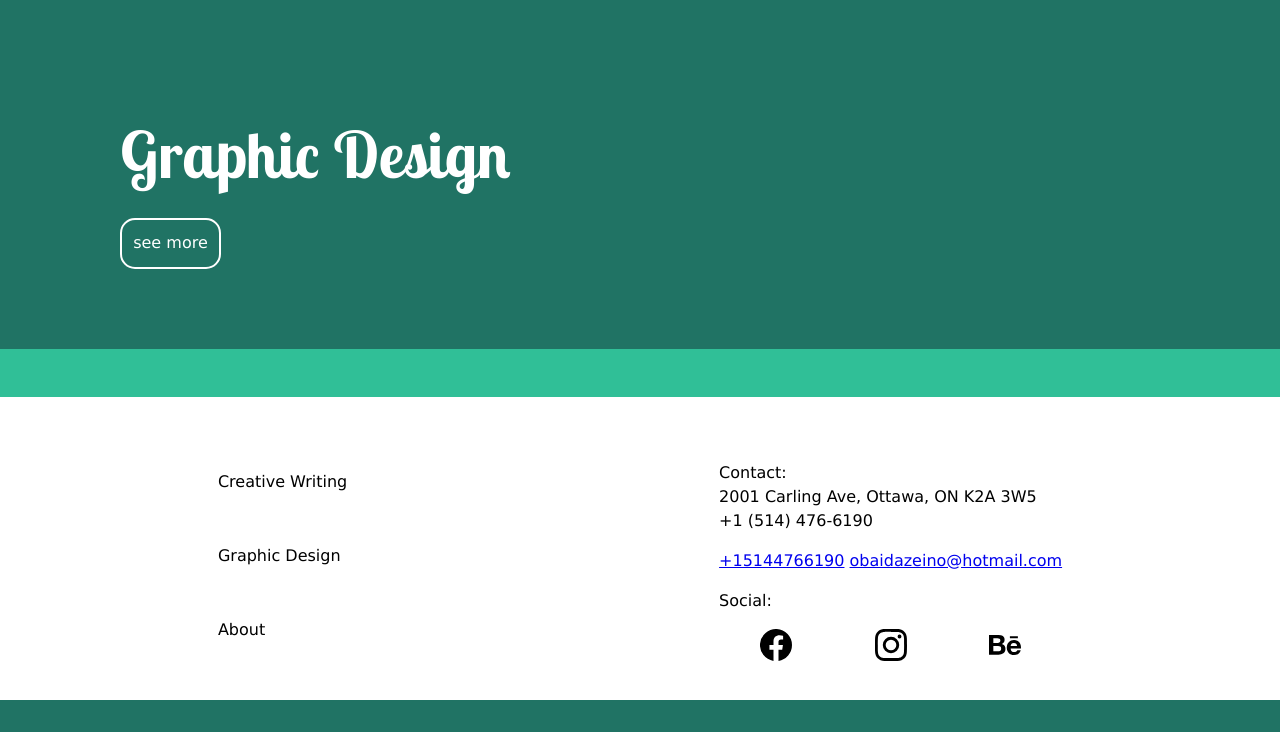
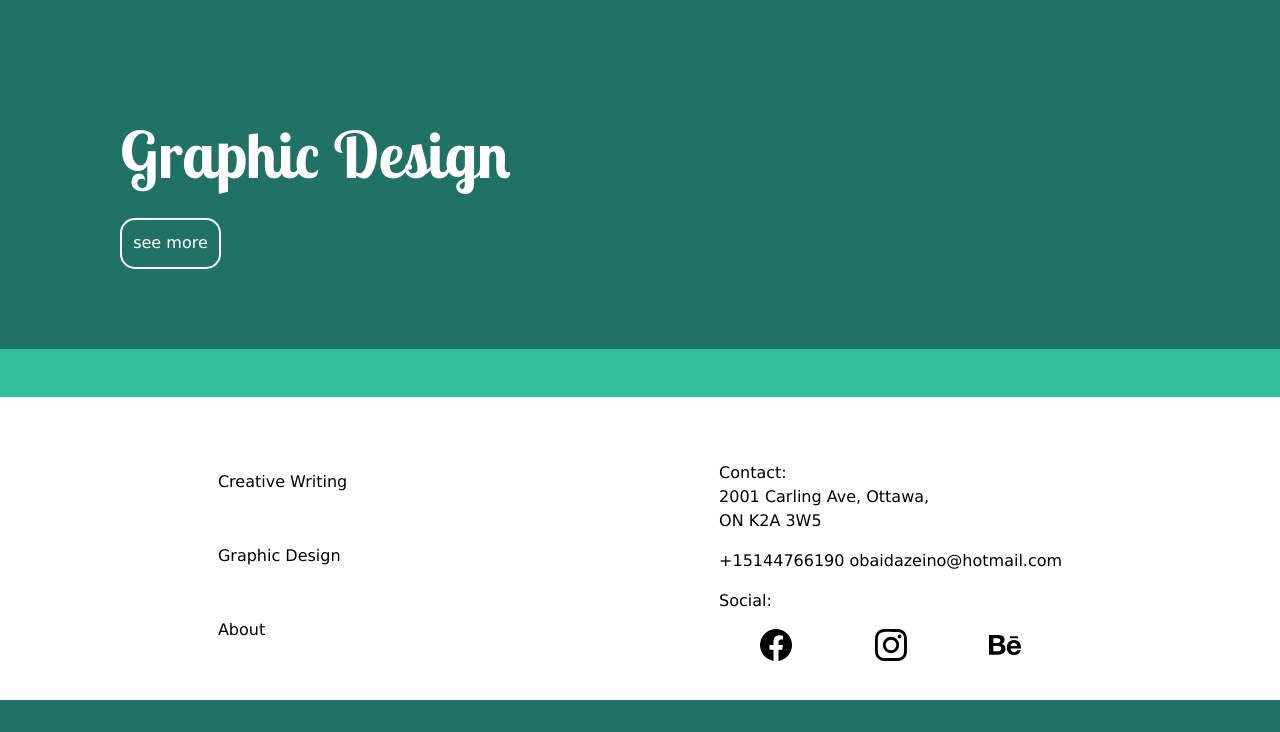
Before and after one commit to obaidazeino/portfolio-website, a plain HTML site: page index.html in a window 1280 px wide. Shown: the part 1843-2575 px from the top of the page. Drawn offline with Linux system fonts and the light colour scheme.

Commit message:
Alter footer

```diff
--- a/css/main.css
+++ b/css/main.css
@@ -373,7 +373,7 @@ footer {
   height: 100%;
 }
 
-.links a {
+footer a {
   color: #000;
   text-decoration: none;
   transition: all .3s;
@@ -384,10 +384,12 @@ footer {
   transition: all .3s;
 }
 
-.links a:hover, #fb-d:hover, #ig-d:hover, #be-d:hover {
+footer a:hover, #fb-d:hover, #ig-d:hover, #be-d:hover {
   color: #30bf97;
   fill: #30bf97;
 }
+
+
 
 
 
--- a/index.html
+++ b/index.html
@@ -114,8 +114,8 @@
     </div>
     <div class="contact">
       <p>Contact:<br>
-  2001 Carling Ave, Ottawa, ON K2A 3W5<br>
-  +1 (514) 476-6190</p>
+  2001 Carling Ave, Ottawa,<br>
+  ON K2A 3W5</p>
   <a href="tel:+15144766190">+15144766190</a>
   <a href = "mailto: obaidazeino@hotmail.com">obaidazeino@hotmail.com</a>
       <p>Social:</p>
```
